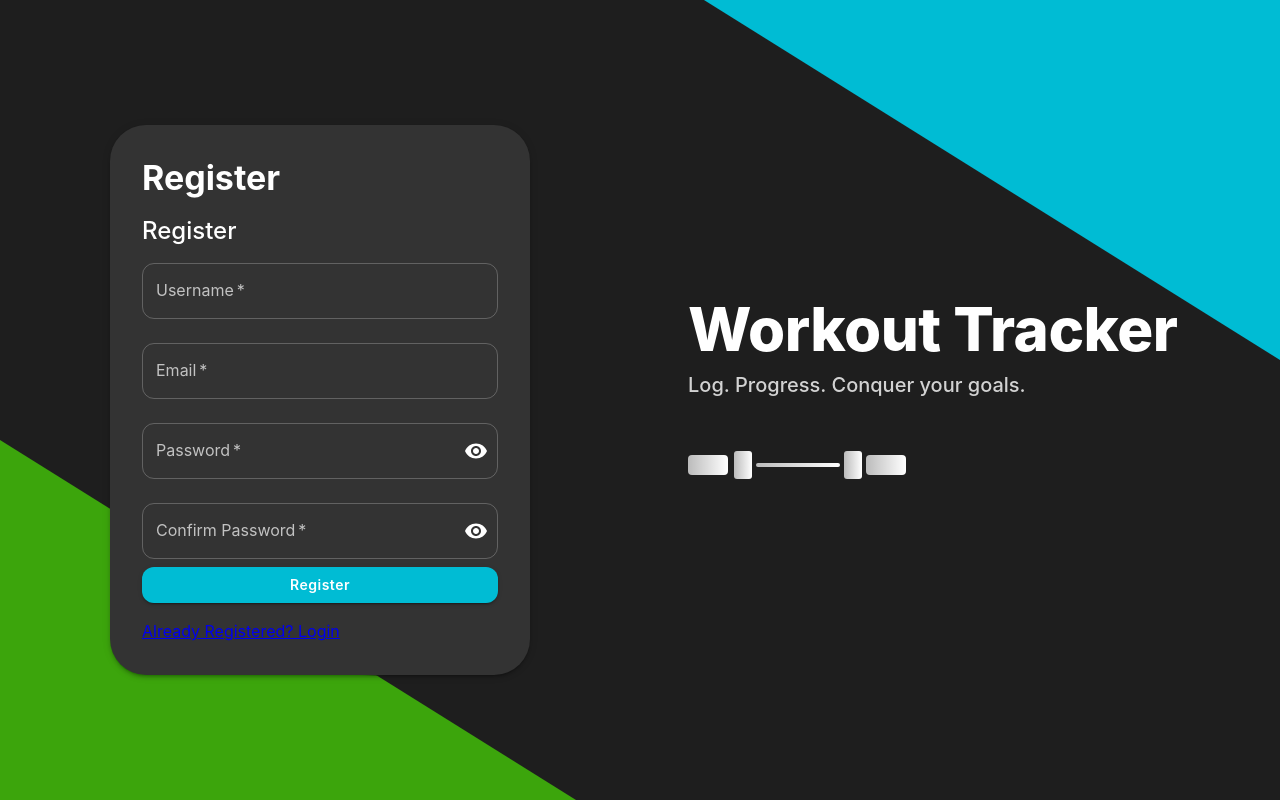
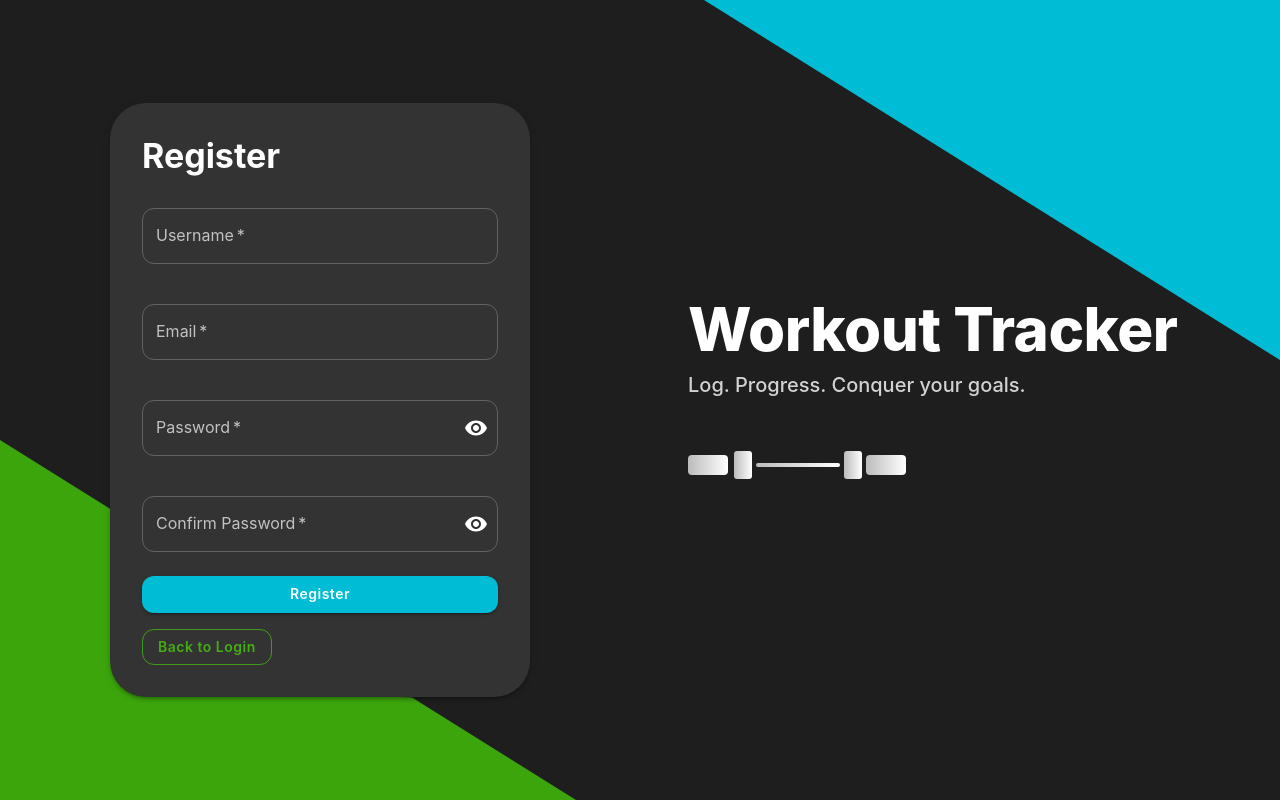
Before and after one commit to Caessy/Tracker, a React (Vite) app in the folder tracker-frontend/: page /register in a window 1280 px wide. Built offline with nearby package versions, Linux system fonts and the light colour scheme.

Commit message:
deleted welcome and updated register

```diff
--- a/tracker-frontend/src/pages/Register.jsx
+++ b/tracker-frontend/src/pages/Register.jsx
@@ -1,5 +1,5 @@
 import { useState } from 'react';
-import { TextField, Button, Box, Typography, Alert, IconButton, InputAdornment, Snackbar } from '@mui/material';
+import { TextField, Button, Box, Typography, Alert, IconButton, InputAdornment, Snackbar, Stack } from '@mui/material';
 import api from '../services/api';
 import { Link, useNavigate } from 'react-router-dom';
 import {Visibility, VisibilityOff } from '@mui/icons-material';
@@ -46,9 +46,10 @@ const Register = () => {
 
     return (
         <Box sx={{ maxWidth: 400, mx: 'auto', mt: 10 }}>
-            <Typography variant="h5">Register</Typography>
+
             {error && <Alert severity="error">{error}</Alert>}
             <form onSubmit={handleSubmit}>
+                <Stack spacing={2} useFlexGap>
                 <TextField
                     label="Username"
                     required
@@ -111,8 +112,20 @@ const Register = () => {
                 <Button type="submit" variant="contained" fullWidth disabled={loading}>
                     {loading ? 'Registering...' : 'Register'}
                 </Button>
+
+                <Box sx={{ mt: { xs: 2, md: 1 }, display: 'flex', gap: 1, flexWrap: 'wrap', justifyContent: 'space-between' }}>
+                    <Button
+                        component={Link}
+                        to="/login"
+                        variant="outlined"
+                        color="secondary"
+                    >
+                        Back to Login
+                    </Button>
+                </Box>
+            </Stack>
             </form>
-            <Typography sx={{ mt: 2 }}><Link to="/login">Already Registered? Login</Link></Typography>
+
             {/*Success Prompt */}
             <Snackbar
                 open={snackbarOpen}
```
Also changed, not shown: tracker-frontend/src/pages/Welcom.jsx (deleted, +0 -17 lines).
